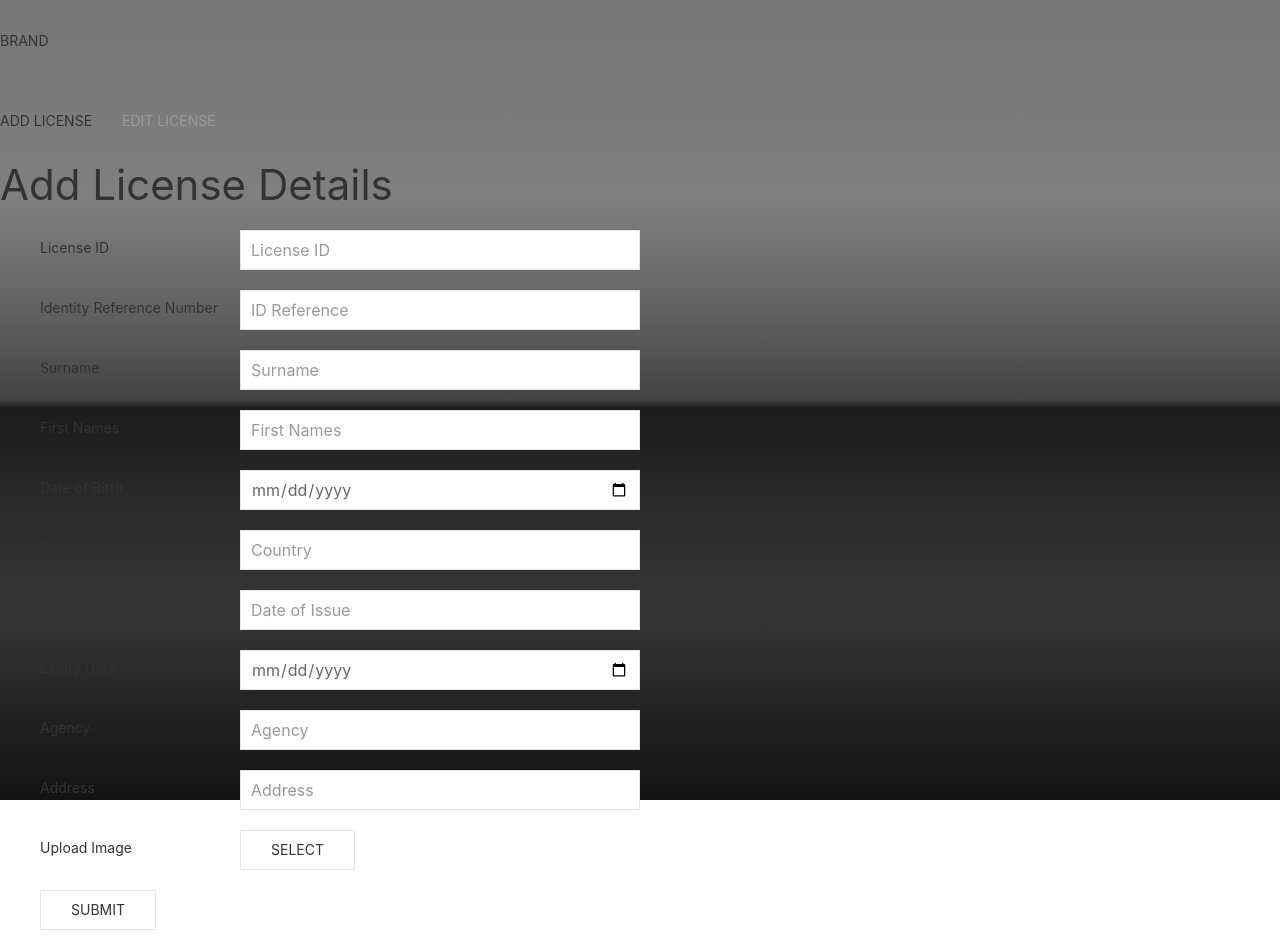
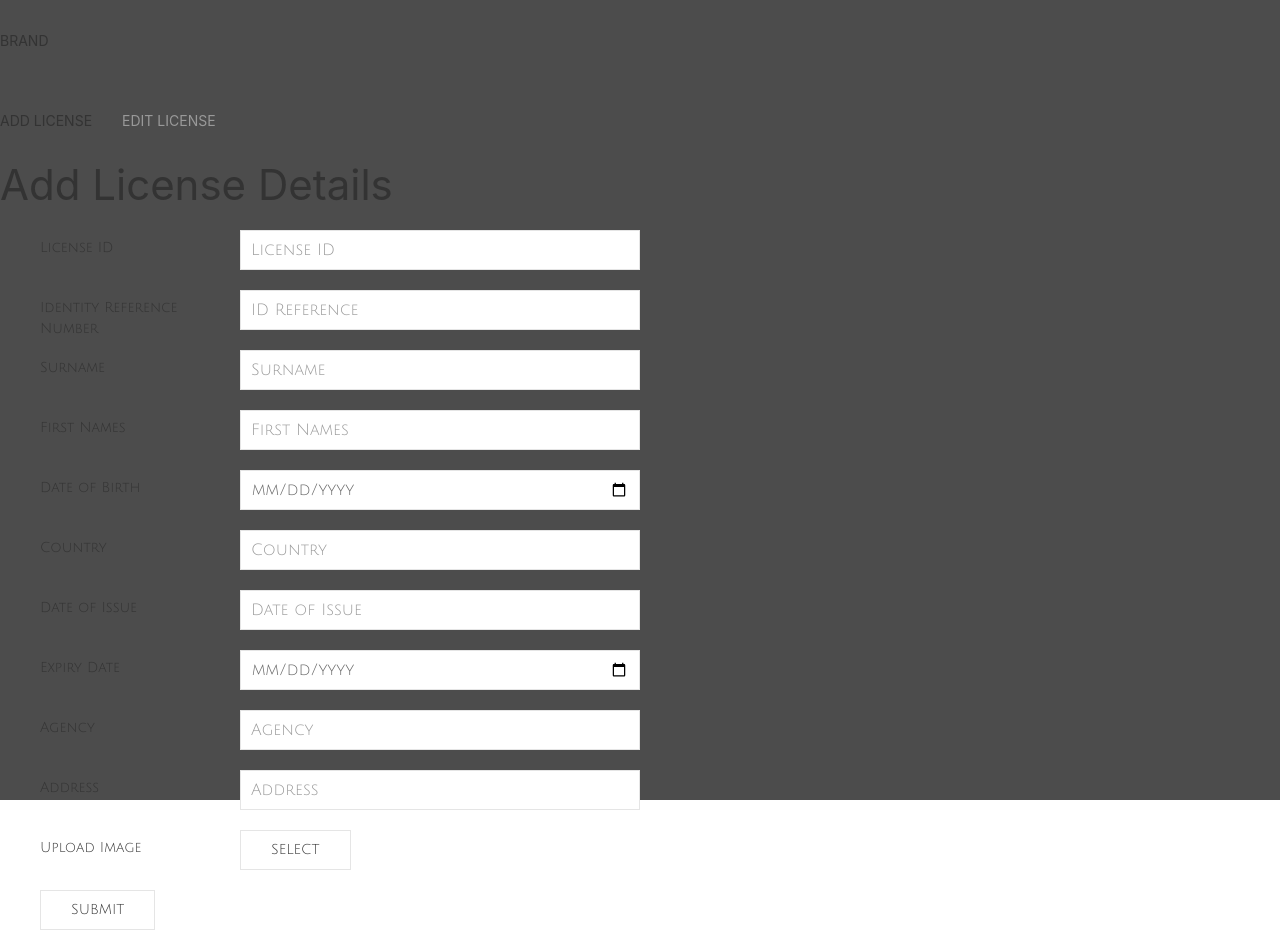
Before and after one commit to Artemas-Muzanenhamo/gov-poc-ui, an Angular app: page /#/licenses/add-license in a window 1280 px wide. Built offline with nearby package versions, Linux system fonts and the light colour scheme.

Commit message:
polish up

```diff
--- a/src/app/license/license.component.html
+++ b/src/app/license/license.component.html
@@ -1,4 +1,4 @@
-<div class="uk-container-center">
+<div class="uk-container-center gov-font">
   <div class="uk-width-1-1">
     <nav id="brand-navbar" class="uk-navbar uk-navbar-brand">
       <ul class="uk-navbar-nav">
--- a/src/app/license/licenses/licenses.component.html
+++ b/src/app/license/licenses/licenses.component.html
@@ -1,6 +1,6 @@
 <div class="uk-container uk-container-center">
   <table class="uk-table uk-table-striped uk-table-condensed uk-table-middle">
-    <thead>
+    <thead class="uk-contrast">
     <tr>
       <th>ID</th>
       <th>ID REF</th>
@@ -15,11 +15,6 @@
       <th>ADDRESS</th>
     </tr>
     </thead>
-    <tfoot>
-    <tr>
-      <td>Pictopage (c)</td>
-    </tr>
-    </tfoot>
     <tbody>
     <tr>
       <td>{{license.id}}</td>
@@ -35,5 +30,10 @@
       <td>{{license.address}}</td>
     </tr>
     </tbody>
+    <tfoot>
+      <tr>
+        <td>Pictopage (c)</td>
+      </tr>
+    </tfoot>
   </table>
 </div>
--- a/src/styles.css
+++ b/src/styles.css
@@ -10,6 +10,10 @@ body, html {
   font-family: 'Julius Sans One', sans-serif;
 }
 
+.gov-font {
+  font-family: 'Julius Sans One', sans-serif;
+}
+
 .bg {
   /* The image used */
   /* Full height */
@@ -18,8 +22,5 @@ body, html {
   /*background: url("assets/dotted-black-wallpaper.jpg") no-repeat center;*/
   /*background-size: cover;*/
   /* Permalink - use to edit and share this gradient: http://colorzilla.com/gradient-editor/#4c4c4c+0,595959+12,666666+25,474747+39,2c2c2c+50,000000+51,111111+60,2b2b2b+76,1c1c1c+91,131313+100&0.77+1,1+100 */
-  background: -moz-linear-gradient(top, rgba(76,76,76,0.77) 0%, rgba(77,77,77,0.77) 1%, rgba(89,89,89,0.8) 12%, rgba(102,102,102,0.83) 25%, rgba(71,71,71,0.86) 39%, rgba(44,44,44,0.89) 50%, rgba(0,0,0,0.89) 51%, rgba(17,17,17,0.91) 60%, rgba(43,43,43,0.95) 76%, rgba(28,28,28,0.98) 91%, rgba(19,19,19,1) 100%); /* FF3.6-15 */
-  background: -webkit-linear-gradient(top, rgba(76,76,76,0.77) 0%,rgba(77,77,77,0.77) 1%,rgba(89,89,89,0.8) 12%,rgba(102,102,102,0.83) 25%,rgba(71,71,71,0.86) 39%,rgba(44,44,44,0.89) 50%,rgba(0,0,0,0.89) 51%,rgba(17,17,17,0.91) 60%,rgba(43,43,43,0.95) 76%,rgba(28,28,28,0.98) 91%,rgba(19,19,19,1) 100%); /* Chrome10-25,Safari5.1-6 */
-  background: linear-gradient(to bottom, rgba(76,76,76,0.77) 0%,rgba(77,77,77,0.77) 1%,rgba(89,89,89,0.8) 12%,rgba(102,102,102,0.83) 25%,rgba(71,71,71,0.86) 39%,rgba(44,44,44,0.89) 50%,rgba(0,0,0,0.89) 51%,rgba(17,17,17,0.91) 60%,rgba(43,43,43,0.95) 76%,rgba(28,28,28,0.98) 91%,rgba(19,19,19,1) 100%); /* W3C, IE10+, FF16+, Chrome26+, Opera12+, Safari7+ */
-  filter: progid:DXImageTransform.Microsoft.gradient( startColorstr='#c44c4c4c', endColorstr='#131313',GradientType=0 ); /* IE6-9 */
+  background: #4c4c4c;
 }
```
